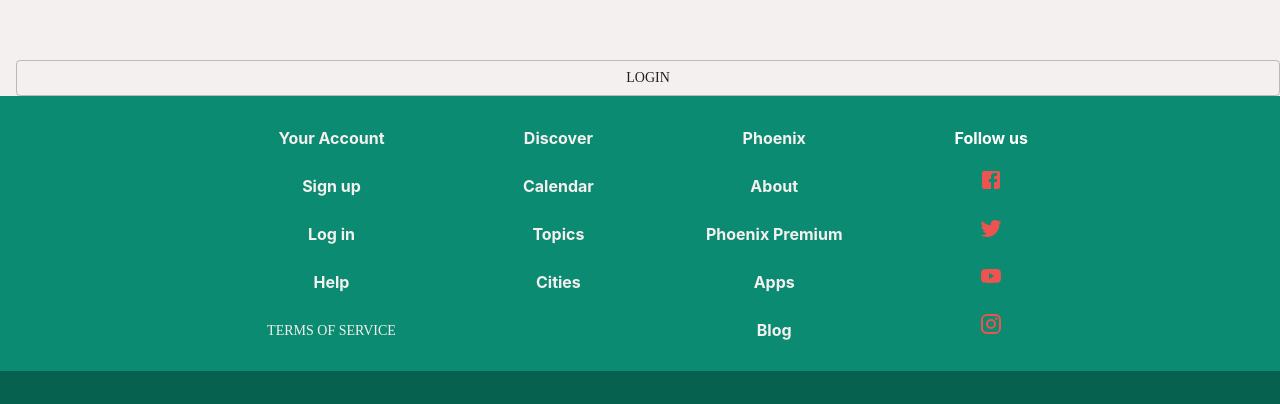
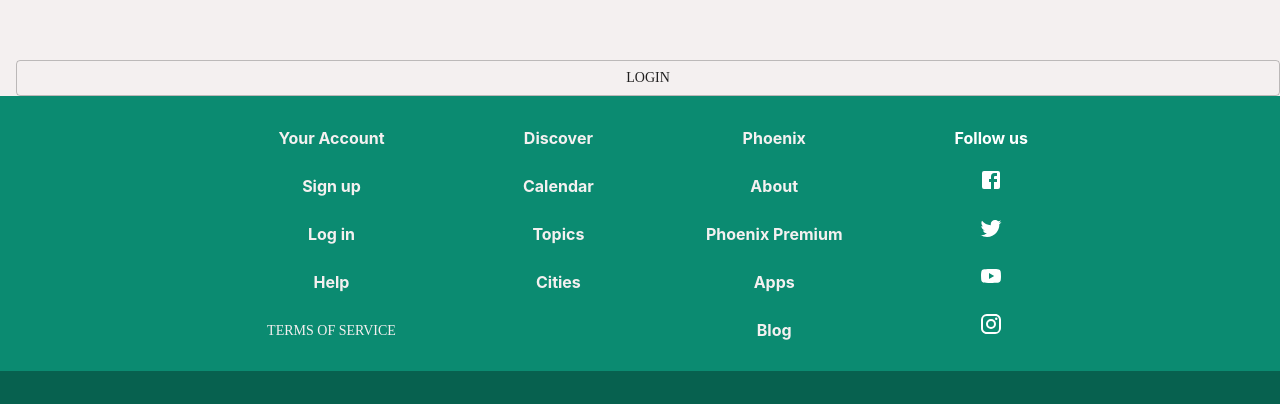
Before and after one commit to BloomTech-Labs/phoenix-fe, a React (Create React App) app: page /login in a window 1280 px wide. Shown: the part 854-1258 px from the top of the page. Built offline with nearby package versions, Linux system fonts and the light colour scheme; a web font is replaced by a local one.

Commit message:
updated footer

```diff
--- a/src/components/Footer.js
+++ b/src/components/Footer.js
@@ -9,7 +9,7 @@
 
 const useStyles = makeStyles((theme)=> ({
     socialIcons: {
-        color: theme.palette.primary.dark
+        color: theme.palette.secondary.contrastText
     },
     copyright: {
         backgroundColor: theme.palette.secondary.dark
@@ -51,7 +51,7 @@
                     </ul>
                 </div>
                 <div className="follow">
-                    <ul className={classes.socialIcons}>
+                    <ul className={classes.socialIcons} >
                     <span style={{ color: "white" }}>Follow us</span>
                         <li><FacebookIcon /></li>
                         <li><TwitterIcon/></li>
```
